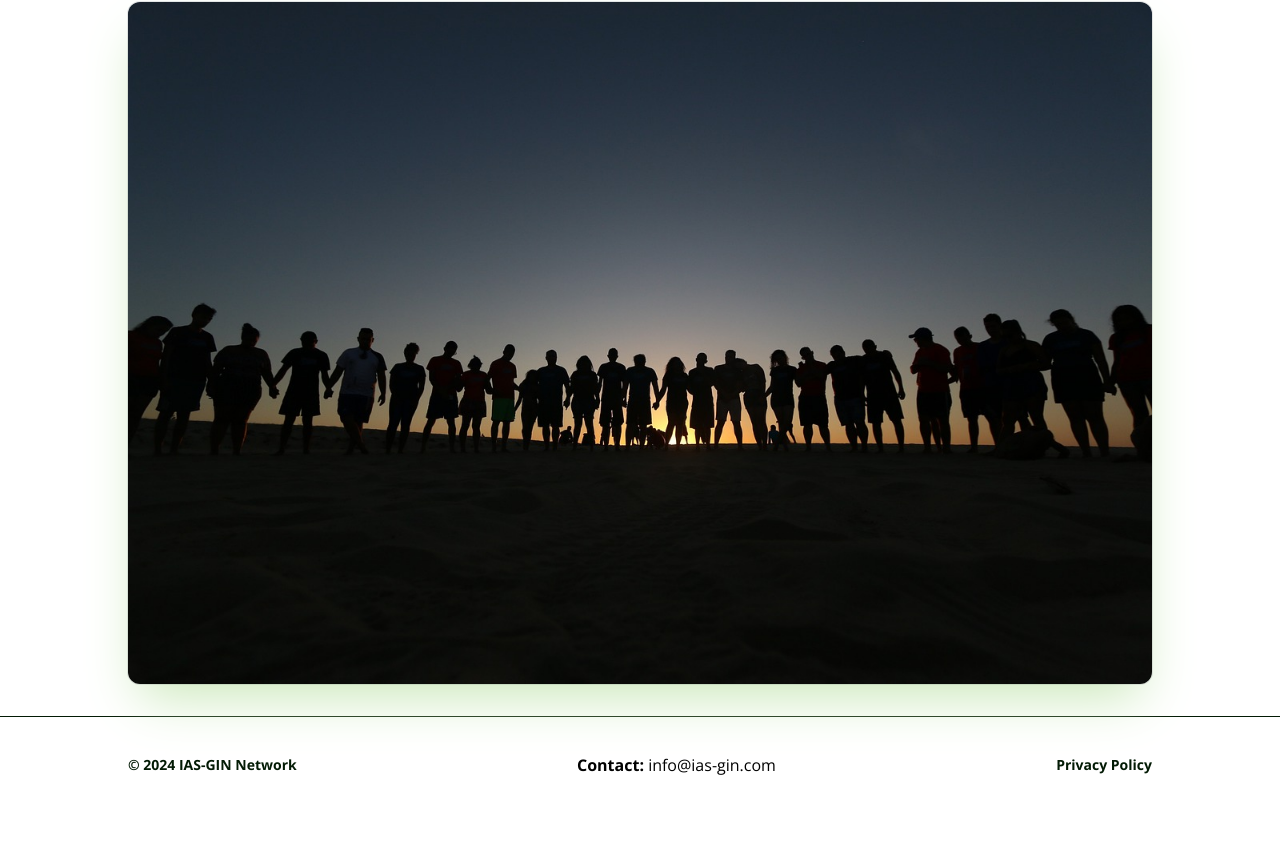
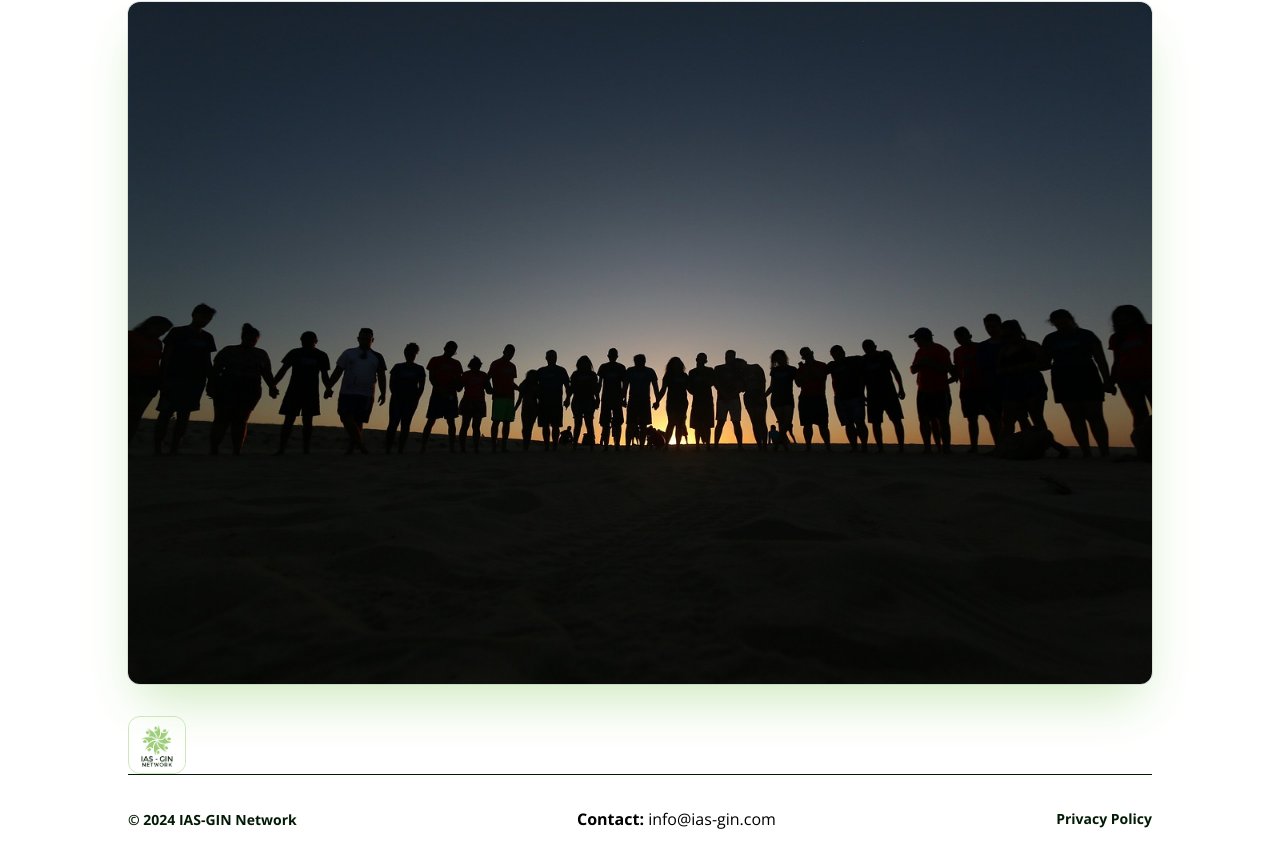
Before and after one commit to Ed-TheVisionMaker/green-ig-ias-network, a Next.js app: page / in a window 1280 px wide. Shown: the part 1938-2801 px from the top of the page. Before the commit the page ends 2750 px from the top, so only its background shows below. Built offline with nearby package versions, Linux system fonts and the light colour scheme; a web font is replaced by a local one.

Commit message:
feat(footer): separated items horizontall and added icon

```diff
--- a/components/Footer/index.tsx
+++ b/components/Footer/index.tsx
@@ -3,16 +3,30 @@ import Link from 'next/link';
 
 const Footer = () => {
   return (
-    <footer className='flex items-center justify-between font-open-sans w-full h-24 mt-8 border-t border-ginBlack'>
+    <footer className='flex flex-col justify-between font-open-sans w-full h-24 mt-8'>
+      <div>
+        <div className='ml-32 border border-teaGreen rounded-xl w-max'>
+          <img
+            className='h-14 rounded-xl'
+            src='/ias-gin-logo-white.png'
+            alt='Your Company'
+          />
+        </div>
+      </div>
+      <div className='h-24 mx-32 border-t border-ginBlack'></div>
+      <div className='flex items-center justify-between py-8'>
+        <div>
           <b className='text-sm text-ginBlack pl-32'>
             &copy; {new Date().getFullYear()} IAS-GIN Network
           </b>
+        </div>
         <div>
           <strong>Contact:</strong> info@ias-gin.com
         </div>
         <div className='text-sm font-bold text-ginBlack pr-32'>
           <Link href='/privacy-policy'>Privacy Policy</Link>
         </div>
+      </div>
     </footer>
   );
 };
```
Lines whose indentation alone changed are shown as unchanged.
